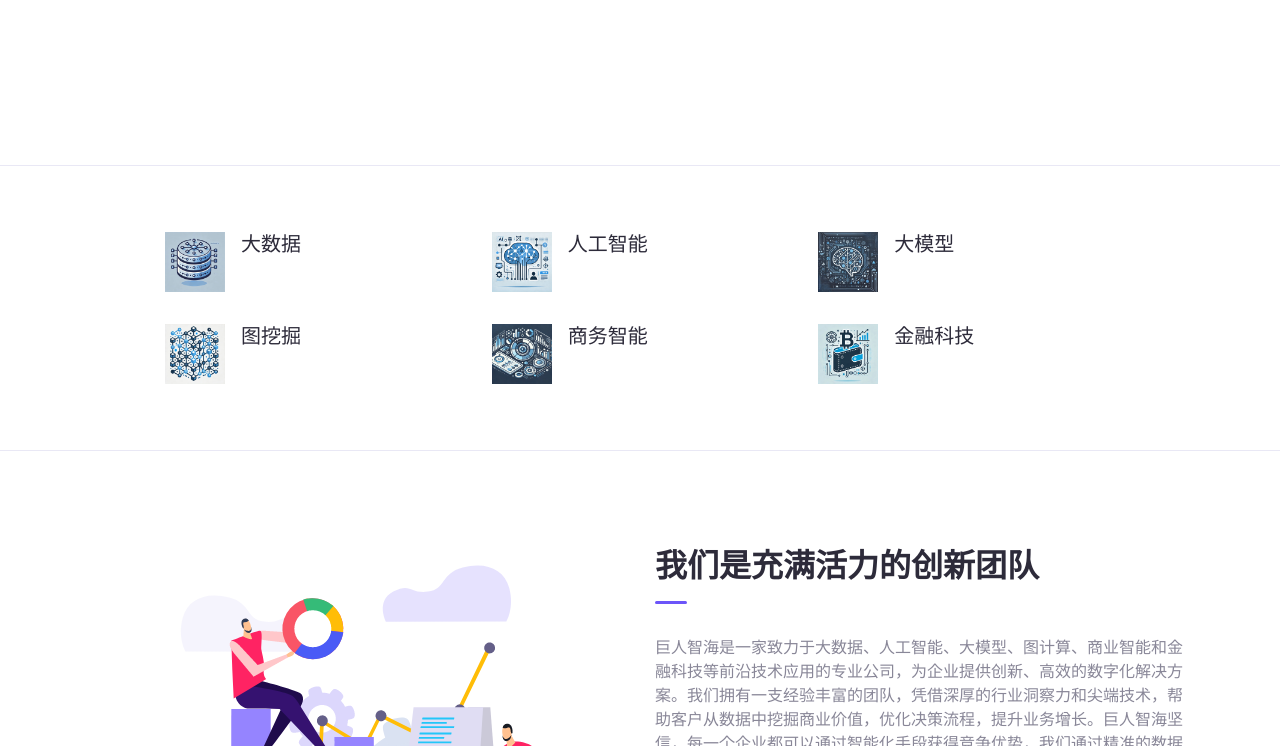
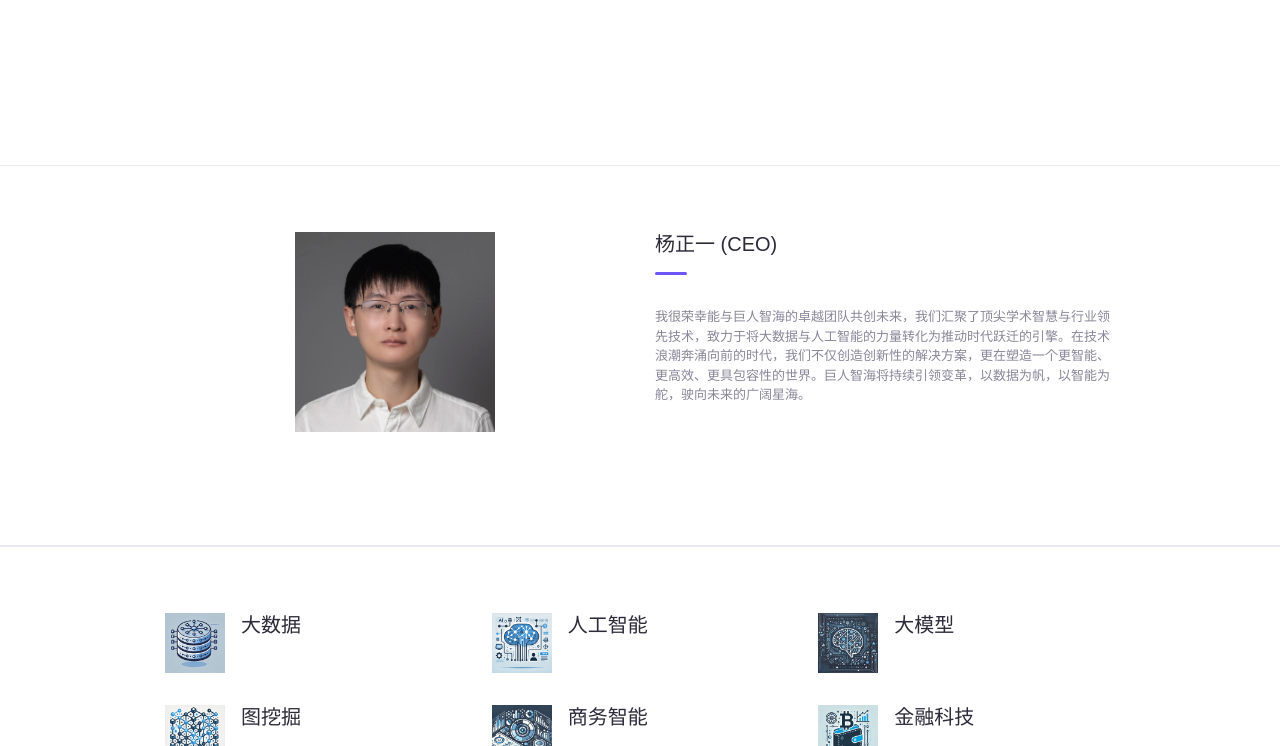
Before and after one commit to unswdb/zhjr, a plain HTML site: page src/index.html in a window 1280 px wide. Shown: the part 451-1197 px from the top of the page. Drawn offline with Linux system fonts and the light colour scheme; files whose address does not match are found by name.

Commit message:
update the index page

```diff
--- a/src/index.html
+++ b/src/index.html
@@ -82,6 +82,28 @@
               <p class="text-lg mb-5" style="font-size: x-large; margin-top: 2%;">首席科学家，林学民教授</p>
             </div>
 
+          </div>
+        </div>
+      </div>
+    </div>
+
+    <div class="page-section features">
+      <div class="container">
+        <div class="row">
+          <div class="col-lg-6 py-3 wow zoomIn">
+            <div class="img-place text-center">
+              <img src="./assets/img/person/zj.jpg" style="width: 200px; height: 200px;" alt="">
+            </div>
+          </div>
+          <div class="col-lg-6 py-3 wow fadeInRight">
+            <h5>杨正一 (CEO)</h5>
+            <div class="divider"></div>
+            <p> 我很荣幸能与巨人智海的卓越团队共创未来，我们汇聚了顶尖学术智慧与行业领先技术，致力于将大数据与人工智能的力量转化为推动时代跃迁的引擎。在技术浪潮奔涌向前的时代，我们不仅创造创新性的解决方案，更在塑造一个更智能、更高效、更具包容性的世界。巨人智海将持续引领变革，以数据为帆，以智能为舵，驶向未来的广阔星海。</p>
+            <div class="img-place mb-3">
+              <!-- <img src="./assets/img/testi_image.png" alt=""> -->
+            </div>
+            <a href="services.html" class="btn btn-primary">了解更多</a>
+            <!-- <a href="#" class="btn btn-outline border ml-2">Success Stories</a> -->
           </div>
         </div>
       </div>
```
